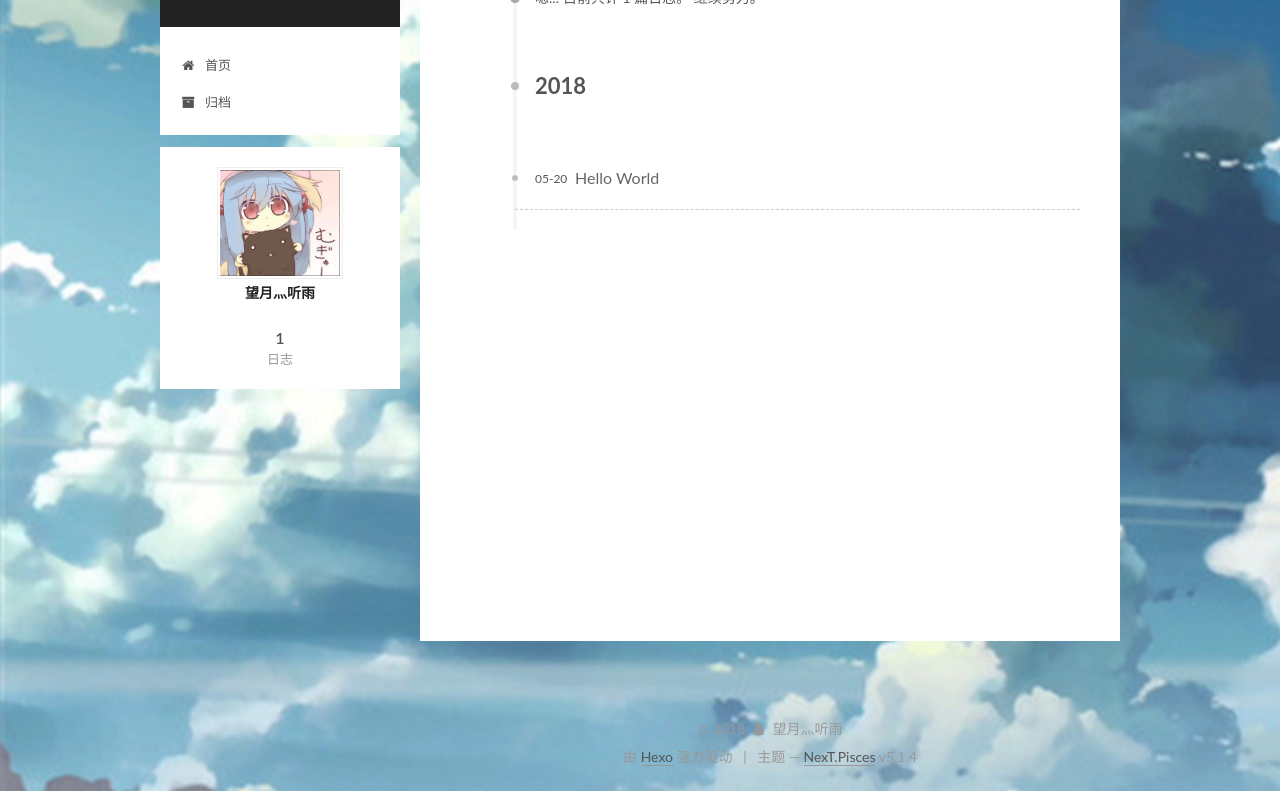
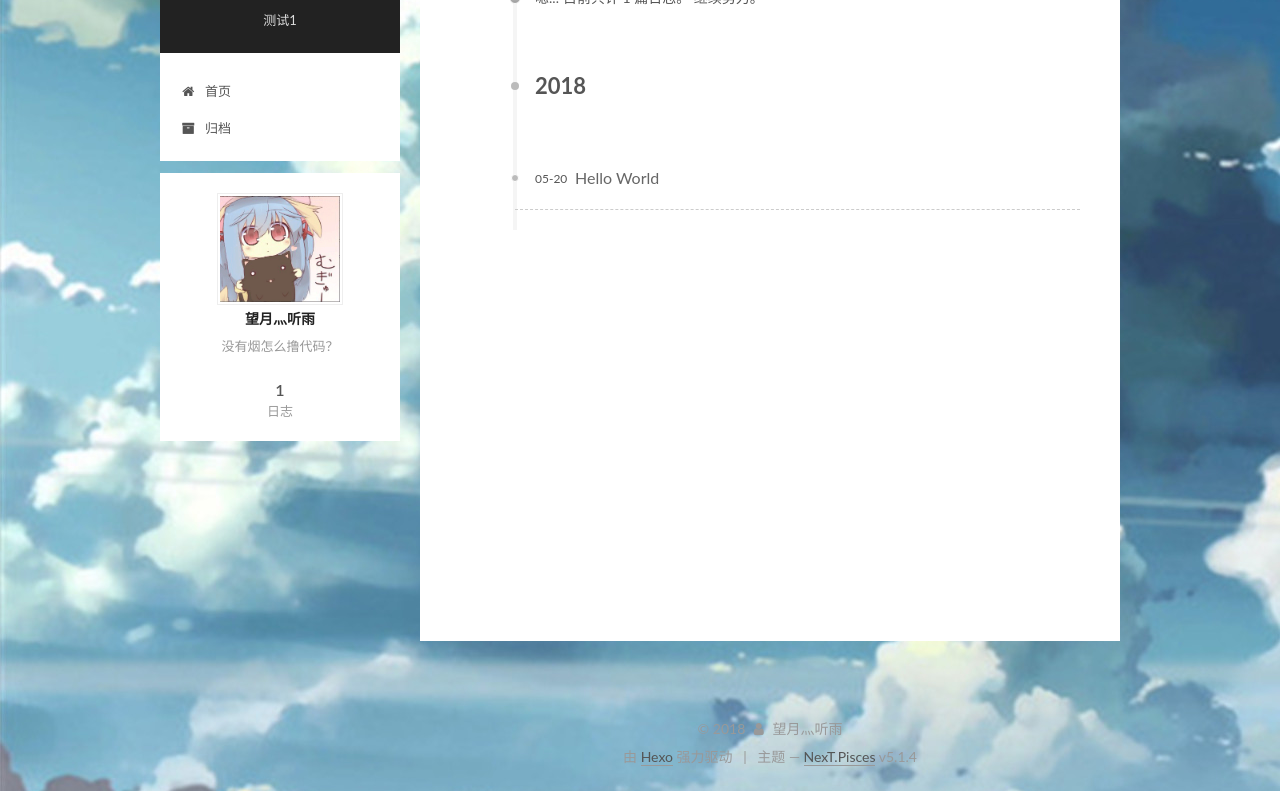
Before and after one commit to XiaoYunShan/XiaoYunShan.github.io, a plain HTML site: page archives/2018/05/index.html in a window 1280 px wide. Shown: the part 62-853 px from the top of the page. Drawn offline with Linux system fonts and the light colour scheme; no server answers.

Commit message:
Site updated: 2018-05-20 02:25:01

```diff
--- a/archives/2018/05/index.html
+++ b/archives/2018/05/index.html
@@ -79,13 +79,16 @@
 
 
 
+<meta name="description" content="没有烟怎么撸代码？">
 <meta property="og:type" content="website">
 <meta property="og:title" content="萌新程序猿的博客">
 <meta property="og:url" content="http://yoursite.com/archives/2018/05/index.html">
 <meta property="og:site_name" content="萌新程序猿的博客">
+<meta property="og:description" content="没有烟怎么撸代码？">
 <meta property="og:locale" content="zh-Hans">
 <meta name="twitter:card" content="summary">
 <meta name="twitter:title" content="萌新程序猿的博客">
+<meta name="twitter:description" content="没有烟怎么撸代码？">
 
 
 
@@ -156,7 +159,7 @@
       </a>
     </div>
 
-        <p class="site-subtitle"></p>
+        <p class="site-subtitle">测试1</p>
 
   </div>
 
@@ -319,7 +322,7 @@
                 alt="望月灬听雨" />
 
               <p class="site-author-name" itemprop="name">望月灬听雨</p>
-              <p class="site-description motion-element" itemprop="description"></p>
+              <p class="site-description motion-element" itemprop="description">没有烟怎么撸代码？</p>
           </div>
 
           <nav class="site-state motion-element">
--- a/css/main.css
+++ b/css/main.css
@@ -1823,7 +1823,7 @@ pre .javascript .function {
   width: 4px;
   height: 4px;
   border-radius: 50%;
-  background: #05ffe8;
+  background: #e2dbbe;
 }
 .links-of-blogroll {
   font-size: 13px;
```
Also changed, not shown: 2018/05/20/hello-world/index.html (+2 -2 lines), archives/2018/index.html (+5 -2 lines), archives/index.html (+5 -2 lines), index.html (+5 -2 lines).
